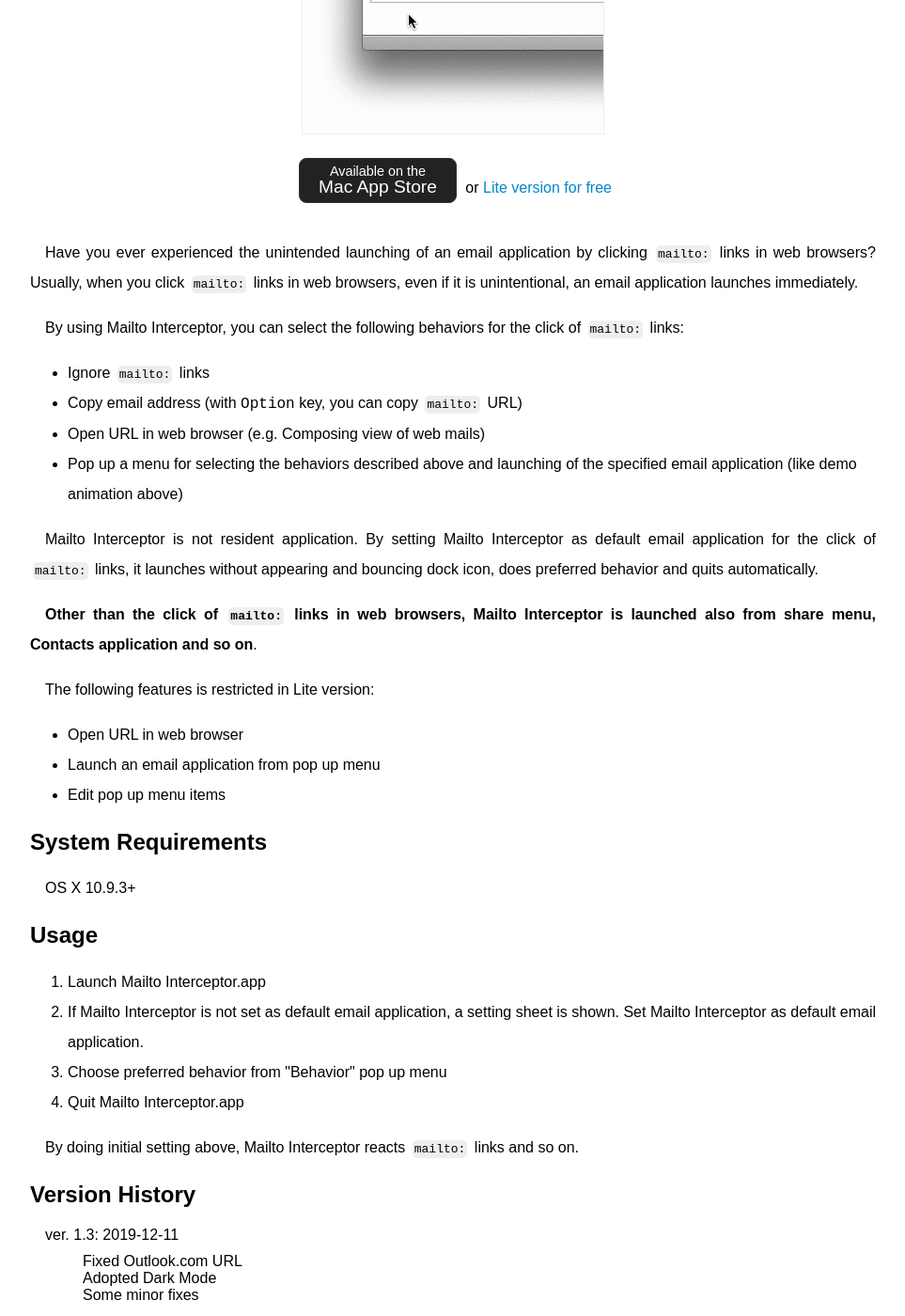
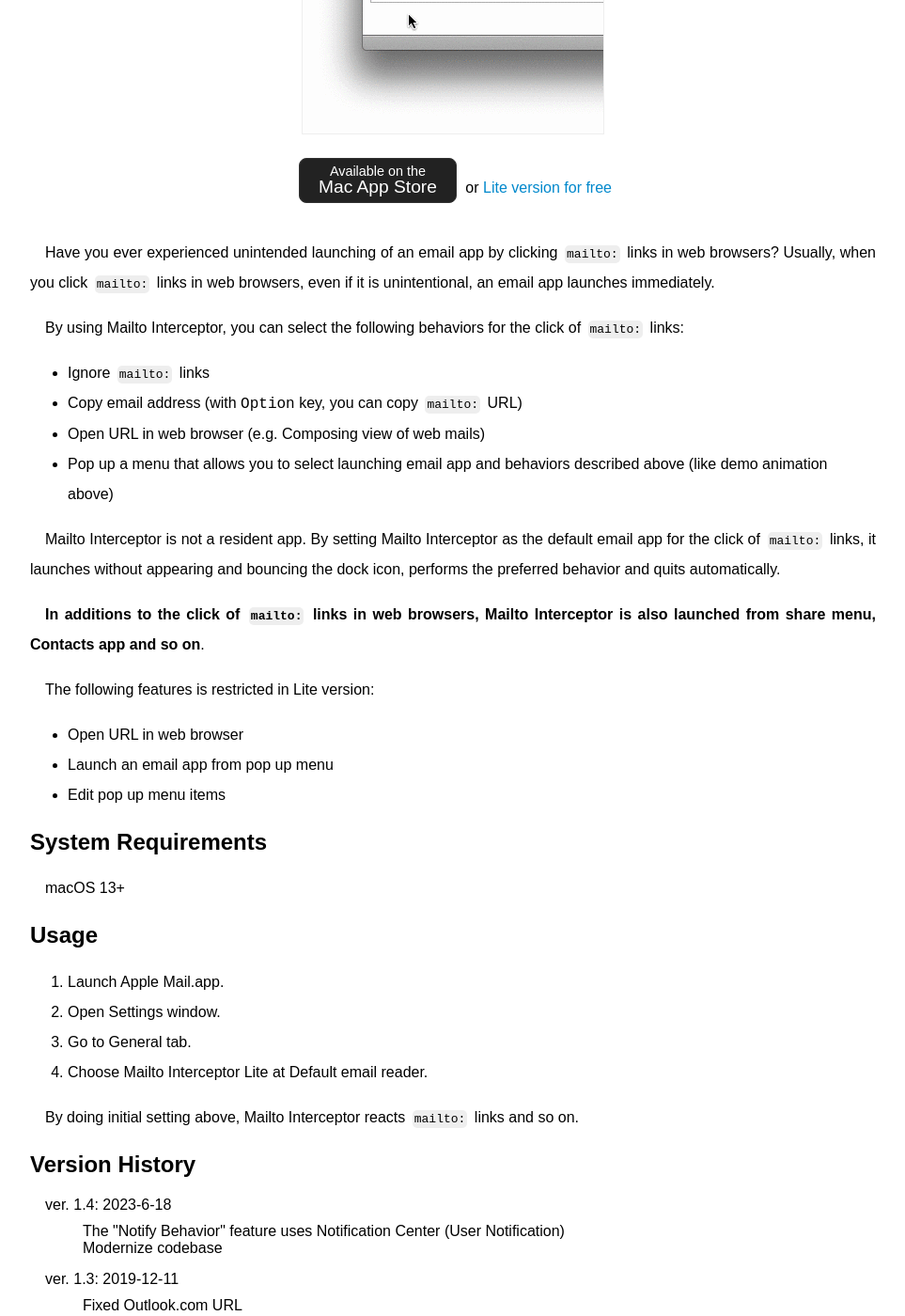
Before and after one commit to GenjiApp/genjiapp.github.io, a Jekyll site: the page built from mac/mailtointerceptor/index_en.html, in a window 1280 px wide and 1400 px high, scrolled down 474 px. Shown: the whole window at 94% size, without its empty margins (158-1121 px from the left). Built offline with Jekyll 4.4.1, drawn with Linux system fonts in a browser that asks for light colours.

Commit message:
add new release Mailto Interceptor v1.4

```diff
--- a/mac/mailtointerceptor/index_en.html
+++ b/mac/mailtointerceptor/index_en.html
@@ -15,7 +15,7 @@
   <li>or <a href="https://itunes.apple.com/app/id918928881?mt=12">Lite version for free</a></li>
 </ul>
 
-<p>Have you ever experienced the unintended launching of an email application by clicking <code>mailto:</code> links in web browsers? Usually, when you click <code>mailto:</code> links in web browsers, even if it is unintentional, an email application launches immediately.</p>
+<p>Have you ever experienced unintended launching of an email app by clicking <code>mailto:</code> links in web browsers? Usually, when you click <code>mailto:</code> links in web browsers, even if it is unintentional, an email app launches immediately.</p>
 
 <p>By using Mailto Interceptor, you can select the following behaviors for the click of <code>mailto:</code> links:</p>
 
@@ -23,33 +23,33 @@
   <li>Ignore <code>mailto:</code> links</li>
   <li>Copy email address (with <kbd>Option</kbd> key, you can copy <code>mailto:</code> URL)</li>
   <li>Open URL in web browser (e.g. Composing view of web mails)</li>
-  <li>Pop up a menu for selecting the behaviors described above and launching of the specified email application (like demo animation above)</li>
+  <li>Pop up a menu that allows you to select launching email app and behaviors described above (like demo animation above)</li>
 </ul>
 
-<p>Mailto Interceptor is not resident application. By setting Mailto Interceptor as default email application for the click of <code>mailto:</code> links, it launches without appearing and bouncing dock icon, does preferred behavior and quits automatically.</p>
+<p>Mailto Interceptor is not a resident app. By setting Mailto Interceptor as the default email app for the click of <code>mailto:</code> links, it launches without appearing and bouncing the dock icon, performs the preferred behavior and quits automatically.</p>
 
-<p><strong>Other than the click of <code>mailto:</code> links in web browsers, Mailto Interceptor is launched also from share menu, Contacts application and so on</strong>.</p>
+<p><strong>In additions to the click of <code>mailto:</code> links in web browsers, Mailto Interceptor is also launched from share menu, Contacts app and so on</strong>.</p>
 
 <p>The following features is restricted in Lite version:</p>
 
 <ul>
   <li>Open URL in web browser</li>
-  <li>Launch an email application from pop up menu</li>
+  <li>Launch an email app from pop up menu</li>
   <li>Edit pop up menu items</li>
 </ul>
 
 
 <h2>System Requirements</h2>
 
-<p>OS X 10.9.3+</p>
+<p>macOS 13+</p>
 
 <h2>Usage</h2>
 
 <ol>
-  <li>Launch Mailto Interceptor.app</li>
-  <li>If Mailto Interceptor is not set as default email application, a setting sheet is shown. Set Mailto Interceptor as default email application.</li>
-  <li>Choose preferred behavior from &quot;Behavior&quot; pop up menu</li>
-  <li>Quit Mailto Interceptor.app</li>
+  <li>Launch Apple Mail.app.</li>
+  <li>Open Settings window.</li>
+  <li>Go to General tab.</li>
+  <li>Choose Mailto Interceptor Lite at Default email reader.</li>
 </ol>
 
 <p>By doing initial setting above, Mailto Interceptor reacts <code>mailto:</code> links and so on.</p>
@@ -58,6 +58,10 @@
 <h2>Version History</h2>
 
 <dl>
+  <dt>ver. 1.4: 2023-6-18</dt>
+  <dd>The "Notify Behavior" feature uses Notification Center (User Notification)</dd>
+  <dd>Modernize codebase</dd>
+
   <dt>ver. 1.3: 2019-12-11</dt>
   <dd>Fixed Outlook.com URL</dd>
   <dd>Adopted Dark Mode</dd>
```
Also changed, not shown: mac/mailtointerceptor/index.html (+9 -5 lines), mac/mailtointerceptor/img/icon.png.
